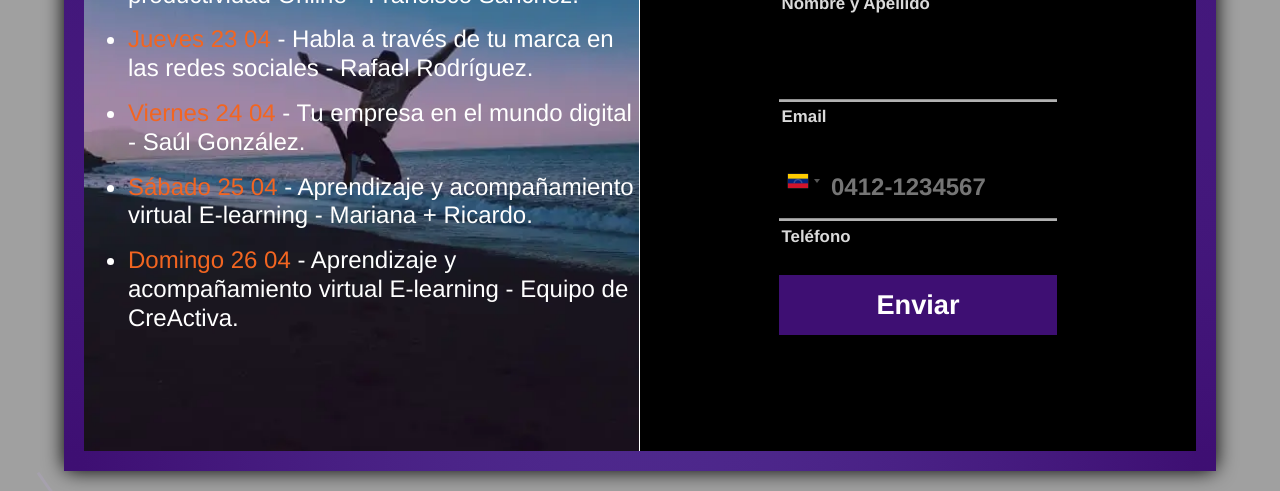
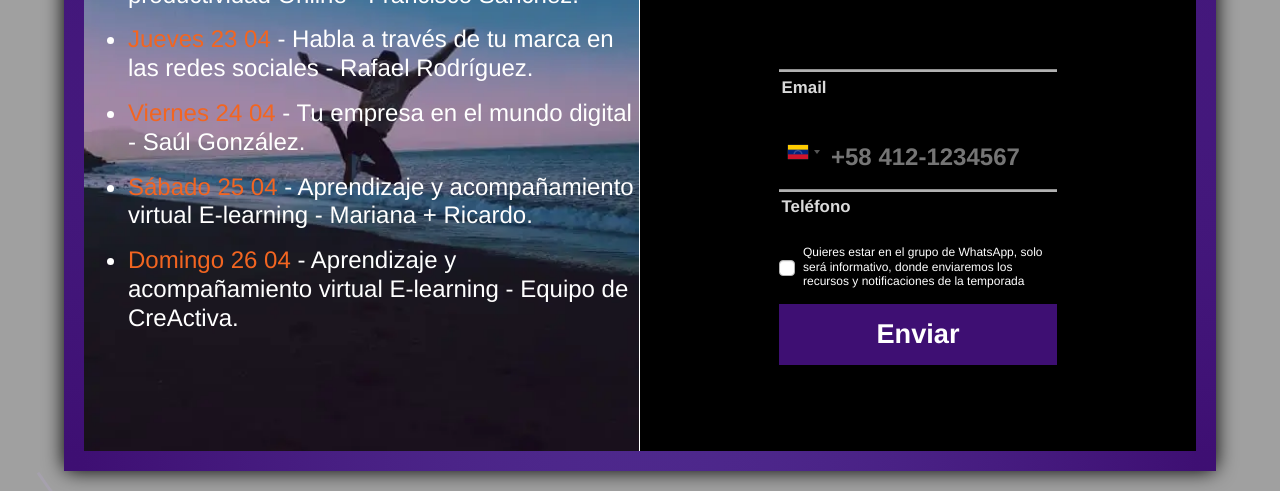
Before and after one commit to CreActiva/Creactiva-MasterMind, a website: page index.html in a window 1280 px wide. Both pictures are taken after a click on the button "¡Suscríbete ahora!". Shown: the part 877-1368 px from the top of the page. Drawn offline with Linux system fonts and the light colour scheme.

Commit message:
Actualizando cambios

```diff
--- a/index.html
+++ b/index.html
@@ -102,11 +102,15 @@
             </label>
           </span>
           <span class="input input--creactiva">
-            <input class="input__field input__field--creactiva" name="custom_origin" type="number" id="master-input-3" required/>
+            <input class="input__field input__field--creactiva" name="custom_origin" type="text" id="master-input-3" required/>
             <label class="input__label input__label--creactiva" for="master-input-3" data-content="Teléfono">
               <span class="input__label-content input__label-content--creactiva" >Teléfono</span>
             </label>
           </span>
+          <div class="custom-control custom-checkbox input input--creactiva pb-1">
+            <input type="checkbox" class="custom-control-input" id="customCheck1">
+            <label class="custom-control-label" style="font-size: 12px;" for="customCheck1">Quieres estar en el grupo de WhatsApp, solo será informativo, donde enviaremos los recursos y notificaciones de la temporada</label>
+          </div>
           <!-- Obtenga el token en: https://app.getresponse.com/campaign_list.html -->
           <input type="hidden" name="campaign_token" value="yQDvK" />
           <!-- Añadir suscriptor a la secuencia de seguimiento con un día específico (opcional) -->
--- a/resources/js/master-mind.js
+++ b/resources/js/master-mind.js
@@ -24,6 +24,9 @@ input.addEventListener('input', function(){
 var input = document.querySelector("#master-input-3");
 window.intlTelInput(input, {
   initialCountry: 've',
-  nationalMode: true,
+  nationalMode: false,
   utilsScript: './vendors/intl-tel-input/js/utils.js',
+  preferredCountries: ['ve', 'us'],
+  preventInvalidDialCodes: true
+  // separateDialCode: true
 });
```
